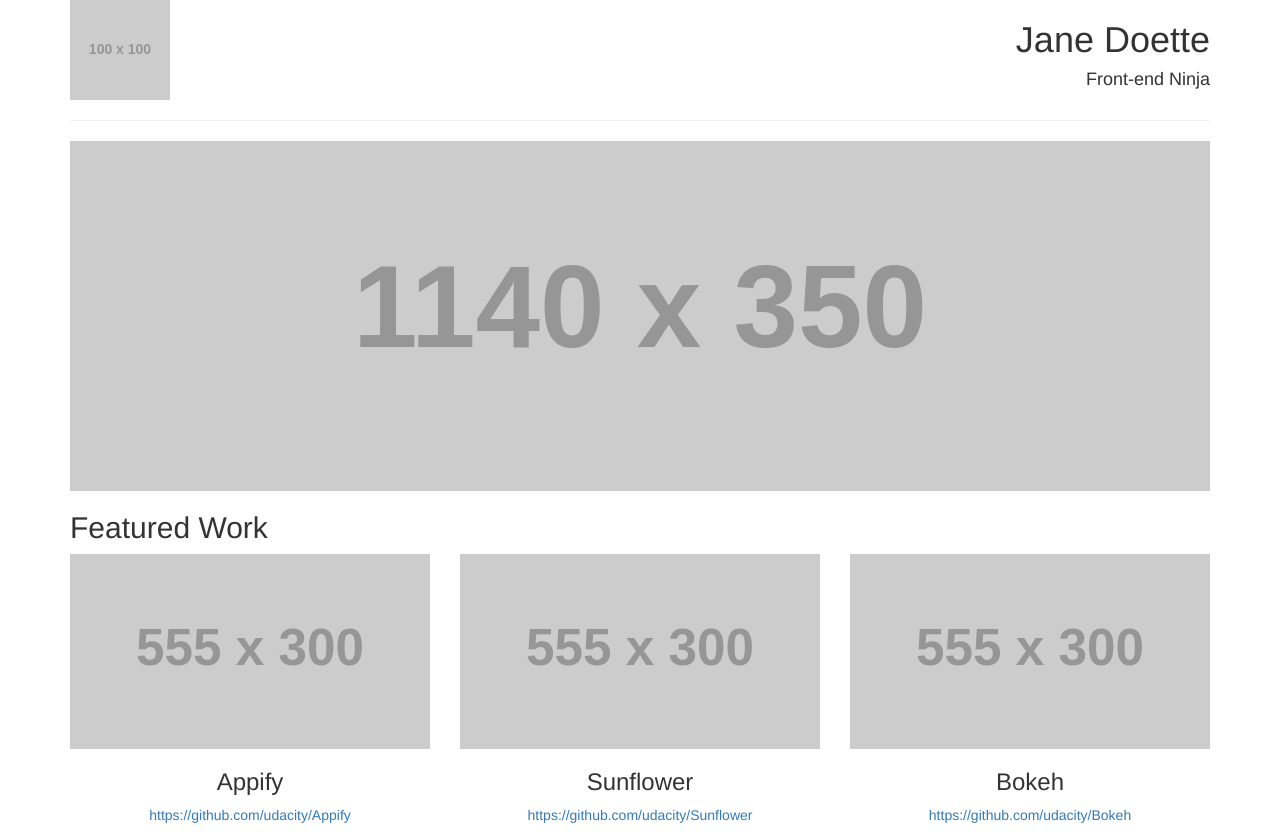
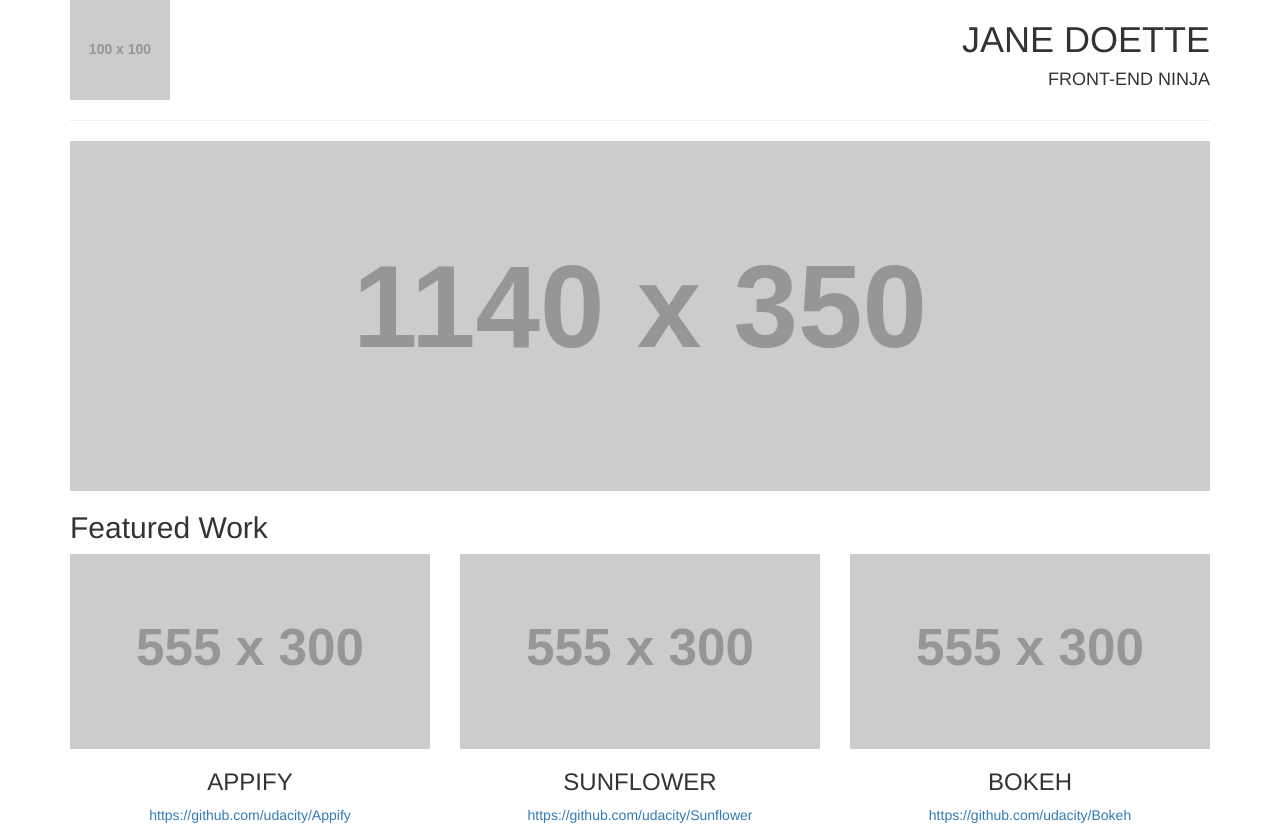
Before and after one commit to earlbread/intro_to_html_and_css, a plain HTML site: page index.html in a window 1280 px wide. Drawn offline with Linux system fonts and the light colour scheme; placeholder pictures from the web are drawn by us.

Commit message:
Make some text to uppercase

```diff
--- a/index.html
+++ b/index.html
@@ -10,7 +10,7 @@
 			<div class="col-md-6">
 				<img class="img-responsive" src="http://placehold.it/100x100" alt="Udacity Logo">
 			</div>
-			<div class="col-md-6 text-right">
+			<div class="col-md-6 text-right text-uppercase">
 				<h1>Jane Doette</h1>
 				<h4>Front-end Ninja</h4>
 			</div>
@@ -33,17 +33,17 @@
 		<div class="row text-center">
 			<div class="col-md-4">
 				<img class="img-responsive" src="http://placehold.it/555x300" alt="Appify Image">
-				<h3>Appify</h3>
+				<h3 class="text-uppercase">Appify</h3 class="text-uppercase">
 				<p><a href="https://github.com/udacity/Appify">https://github.com/udacity/Appify</a></p>
 			</div>
 			<div class="col-md-4">
 				<img class="img-responsive" src="http://placehold.it/555x300" alt="Sunflower Image">
-				<h3>Sunflower</h3>
+				<h3 class="text-uppercase">Sunflower</h3 class="text-uppercase">
 				<p><a href="https://github.com/udacity/Sunflower">https://github.com/udacity/Sunflower</a></p>
 			</div>
 			<div class="col-md-4">
 				<img class="img-responsive" src="http://placehold.it/555x300" alt="Bokeh Image">
-				<h3>Bokeh</h3>
+				<h3 class="text-uppercase">Bokeh</h3 class="text-uppercase">
 				<p><a href="https://github.com/udacity/Bokeh">https://github.com/udacity/Bokeh</a></p>
 			</div>
 		</div>
```
